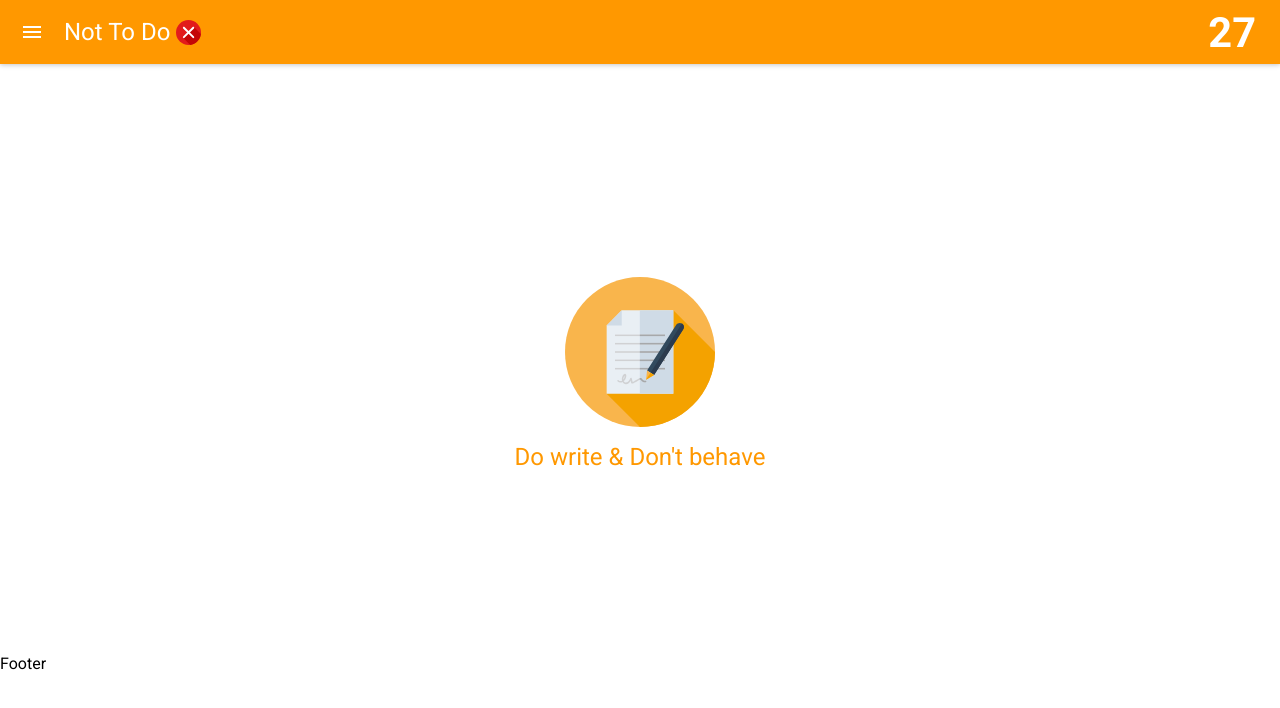
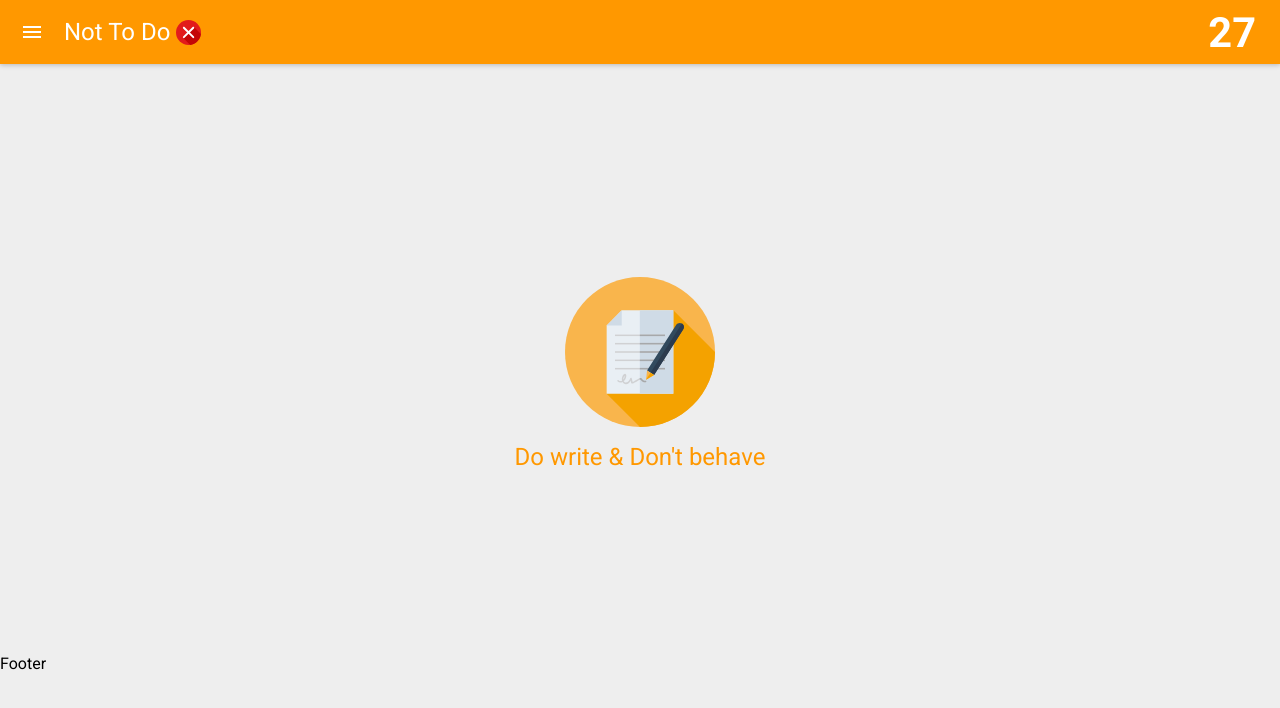
Before and after one commit to altenull/Not-Todo, a React app: page / in a window 1280 px wide. Shown: the top 708 px of the page. Built offline with nearby package versions, Linux system fonts and the light colour scheme; what react-tap-event-plugin would draw is missing.

Commit message:
changed background color to #eee

```diff
--- a/src/styles/base/_reset.scss
+++ b/src/styles/base/_reset.scss
@@ -1,6 +1,7 @@
 body {
   margin: 0;
   padding: 0;
+  background: #eee;
   font-family: 'Roboto';
   box-sizing: border-box;
 }
```
